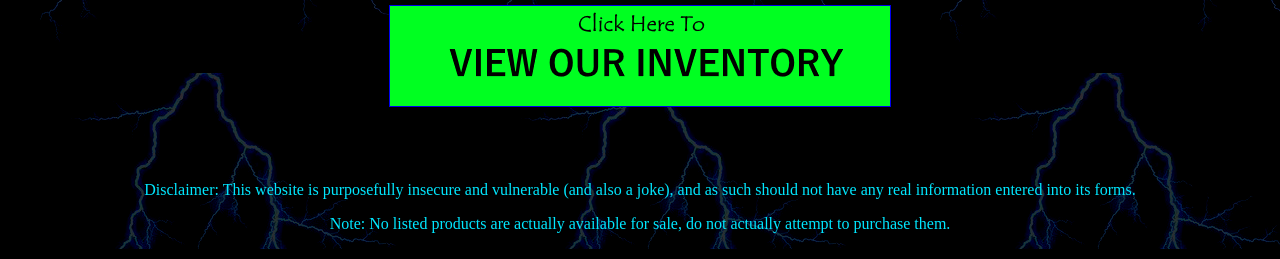
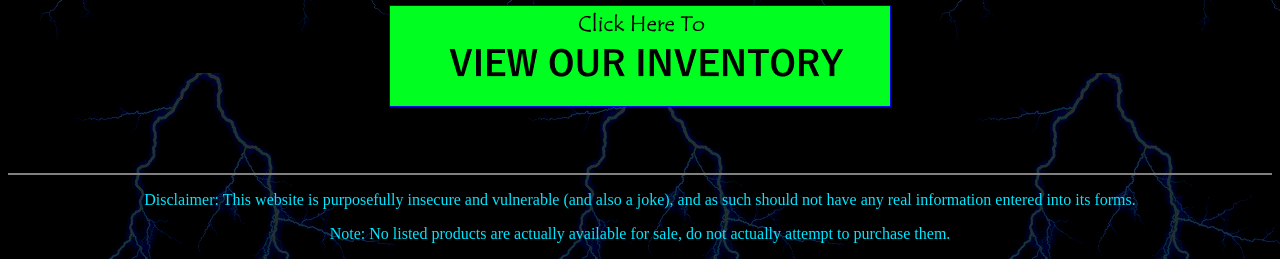
Before and after one commit to degenerat3/VelvetHighway, a PHP site: page /index.php in a window 1280 px wide. Shown: the part 603-862 px from the top of the page. Run offline with PHP 8.4, Linux system fonts and the light colour scheme.

Commit message:
fix footer

```diff
--- a/site/templates/footer.php
+++ b/site/templates/footer.php
@@ -2,6 +2,9 @@
 <br>
 <br>
 <center>
+<footer style="background-color:gray;background-image:none">
+<hr style="height:1px;border-top:1px;visibility:hidden" />
+</footer>
 <p>Disclaimer: This website is purposefully insecure and vulnerable (and also a joke), and as such should not have any real information entered into its forms.</p>
 <p>Note: No listed products are actually available for sale, do not actually attempt to purchase them. </p>
 </center>
```
